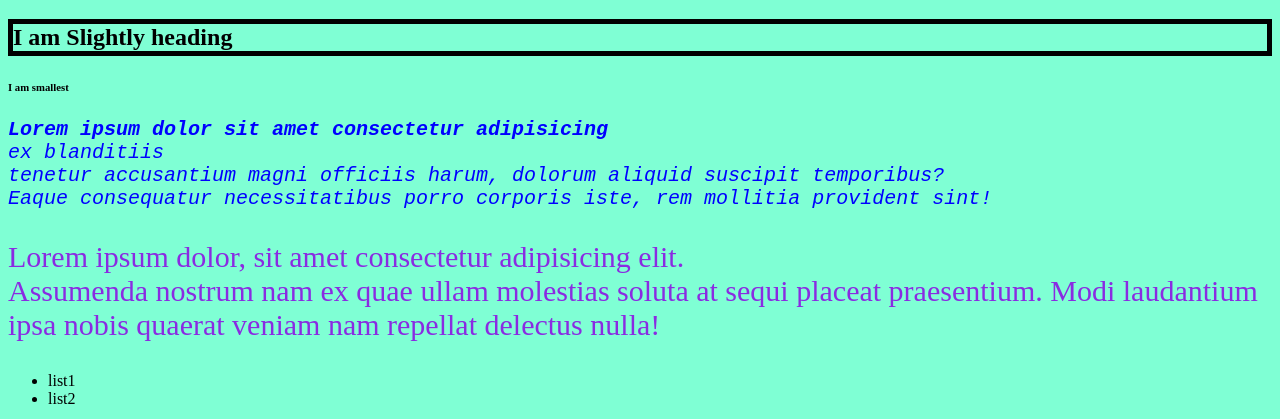
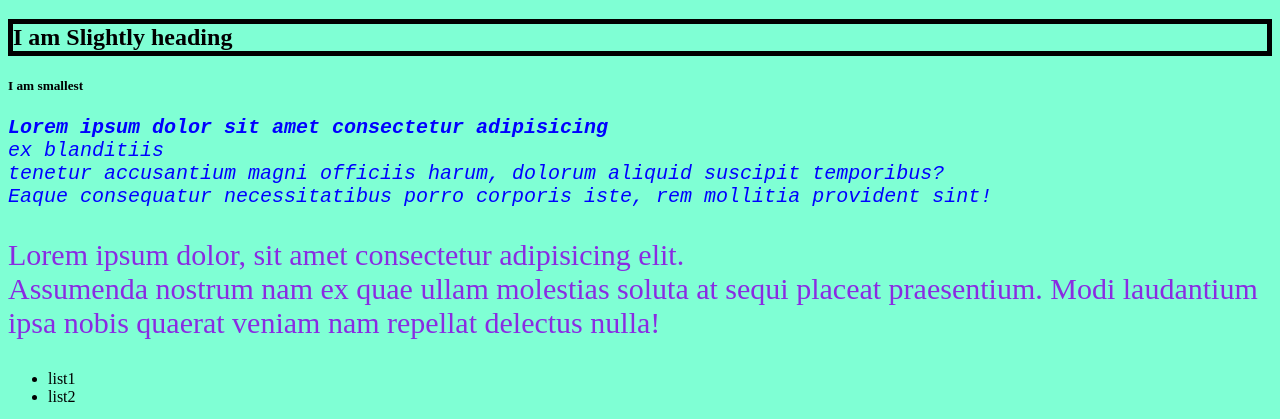
Before and after one commit to sachiket/CodexWorkshop, a plain HTML site: page index.html in a window 1280 px wide. Shown: the part 61-480 px from the top of the page. Drawn offline with Linux system fonts and the light colour scheme.

Commit message:
Update index.html

```diff
--- a/index.html
+++ b/index.html
@@ -10,7 +10,7 @@
 <body>
     <h1>I am Heading</h1>
     <h2>I am Slightly heading</h2>
-    <h6>I am smallest</h6>
+    <h5>I am smallest</h5>
     <p id="para">
         <b >Lorem ipsum dolor sit amet consectetur adipisicing</b> <br>
         <i> ex blanditiis</i><br> tenetur accusantium magni officiis harum, dolorum aliquid suscipit temporibus?<br>
@@ -27,6 +27,7 @@
         </li>
         <li>list2</li>
     </ul>
+
     <ol>
         <li>list3</li>
         <li>list4</li>
```
